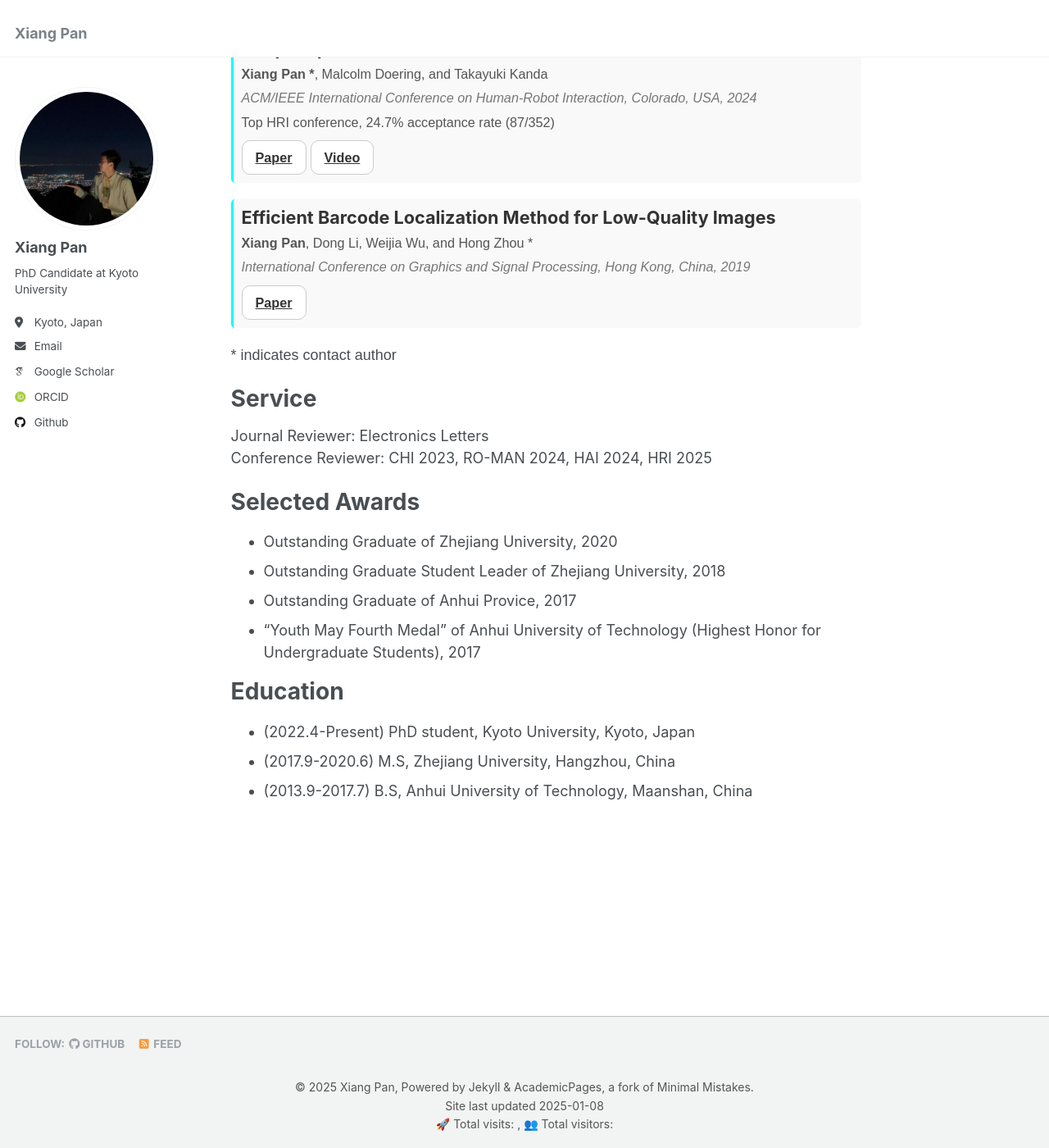
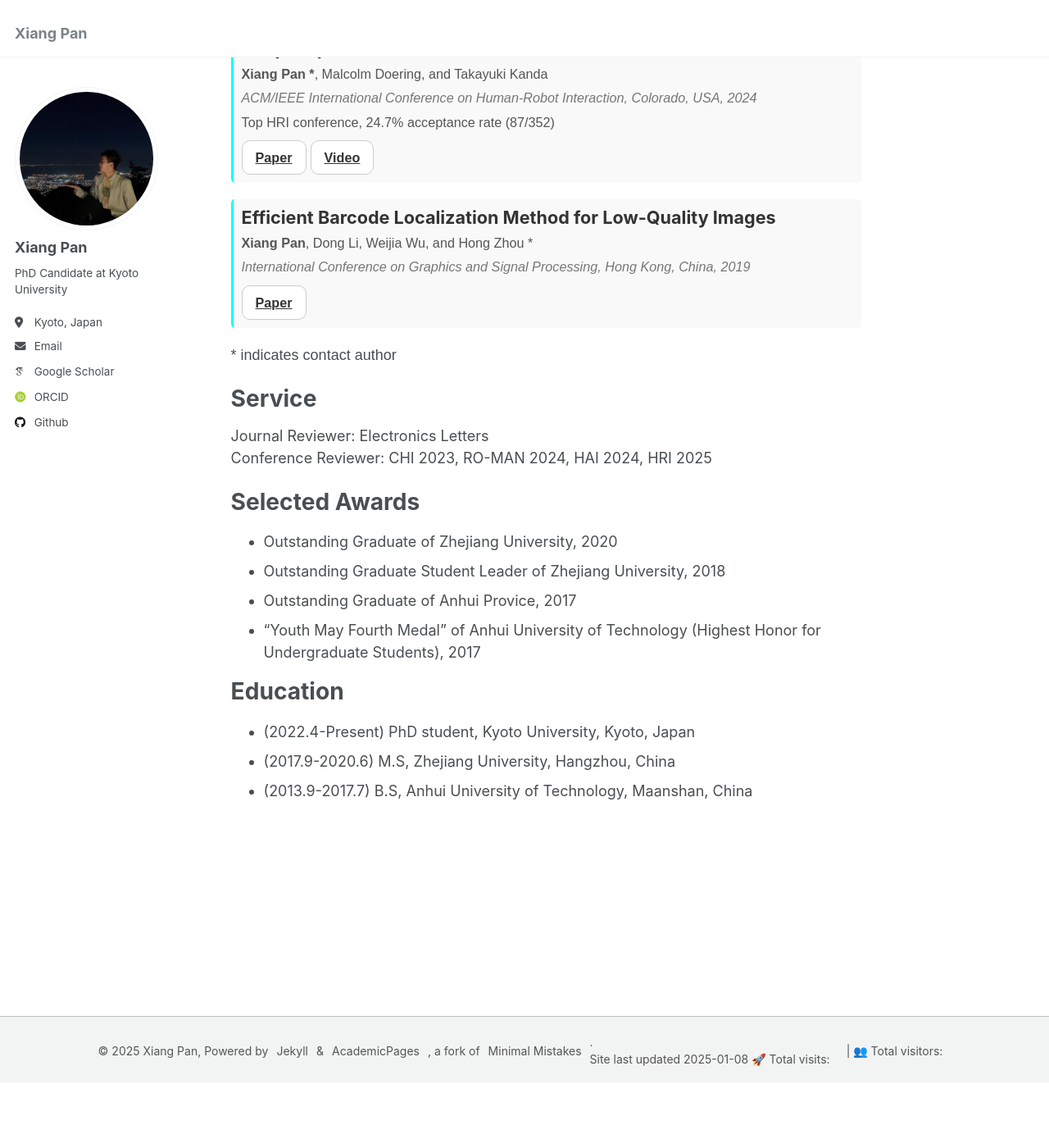
Before and after one commit to pan-xiang/pan-xiang.github.io, a Jekyll site: the page built from _pages/about.md, in a window 1280 px wide and 1400 px high, scrolled down 526 px. Shown: the whole window at 82% size. Built offline with Jekyll 4.4.1, drawn with Linux system fonts in a browser that asks for light colours; some web fonts are replaced; after the commit the page ends 1846 px from its top, so only the background shows below that.

Commit message:
Update footer.html

```diff
--- a/_includes/footer.html
+++ b/_includes/footer.html
@@ -1,4 +1,4 @@
-{% include base_path %}
+<!-- {% include base_path %}
 
 {% if site.author.github or site.author.bitbucket or site.atom_feed.hide != true %}
 <div class="page__footer-follow">
@@ -17,31 +17,30 @@
     {% endif %}
   </ul>
 </div>
-{% endif %}
+{% endif %} -->
 
 <!-- <div class="page__footer-copyright">
   &copy; {{ site.time | date: '%Y' }} {{ site.name | default: site.title }}, {{ site.data.ui-text[site.locale].powered_by | default: "Powered by" }} <a href="http://jekyllrb.com" rel="nofollow">Jekyll</a> &amp; <a href="https://github.com/academicpages/academicpages.github.io">AcademicPages</a>, a fork of <a href="https://mademistakes.com/work/minimal-mistakes-jekyll-theme/" rel="nofollow">Minimal Mistakes</a>.<br />
   Site last updated {{ "now" | date: '%Y-%m-%d' %}}
 </div> -->
 
-<!-- Busuanzi 访问统计 -->
+<!-- Busuanzi Statistics -->
 <div id="statistics-container">
   &copy; {{ site.time | date: '%Y' }} {{ site.name | default: site.title }}, {{ site.data.ui-text[site.locale].powered_by | default: "Powered by" }} <a href="http://jekyllrb.com" rel="nofollow">Jekyll</a> &amp; <a href="https://github.com/academicpages/academicpages.github.io">AcademicPages</a>, a fork of <a href="https://mademistakes.com/work/minimal-mistakes-jekyll-theme/" rel="nofollow">Minimal Mistakes</a>.<br />
   Site last updated {{ "now" | date: '%Y-%m-%d' %}}
-
-  <p>🚀 Total visits: <span id="busuanzi_value_site_pv"></span>, 👥 Total visitors: <span id="busuanzi_value_site_uv"></span></p>
+  🚀 Total visits: <span id="busuanzi_value_site_pv"></span> |
+  👥 Total visitors: <span id="busuanzi_value_site_uv"></span>
 </div>
 
-<!-- CSS 样式 -->
+<!-- CSS Styles -->
 <style>
   #statistics-container {
-    text-align: center; /* 文字居中 */
-    font-size: 14px; /* 字体大小 */
-    color: #555; /* 字体颜色 */
-    margin-top: 20px; /* 顶部间距 */
-    line-height: 1.6; /* 行间距 */
-  }
-  #statistics-container p {
-    margin: 0; /* 去掉段落默认的上下边距 */
+    display: flex; /* Use flexbox for layout */
+    justify-content: center; /* Center the content */
+    align-items: center; /* Vertically align items */
+    font-size: 14px; /* Adjust font size */
+    color: #555; /* Set text color */
+    margin-top: 20px; /* Add margin above */
+    gap: 10px; /* Space between elements */
   }
 </style>
```
